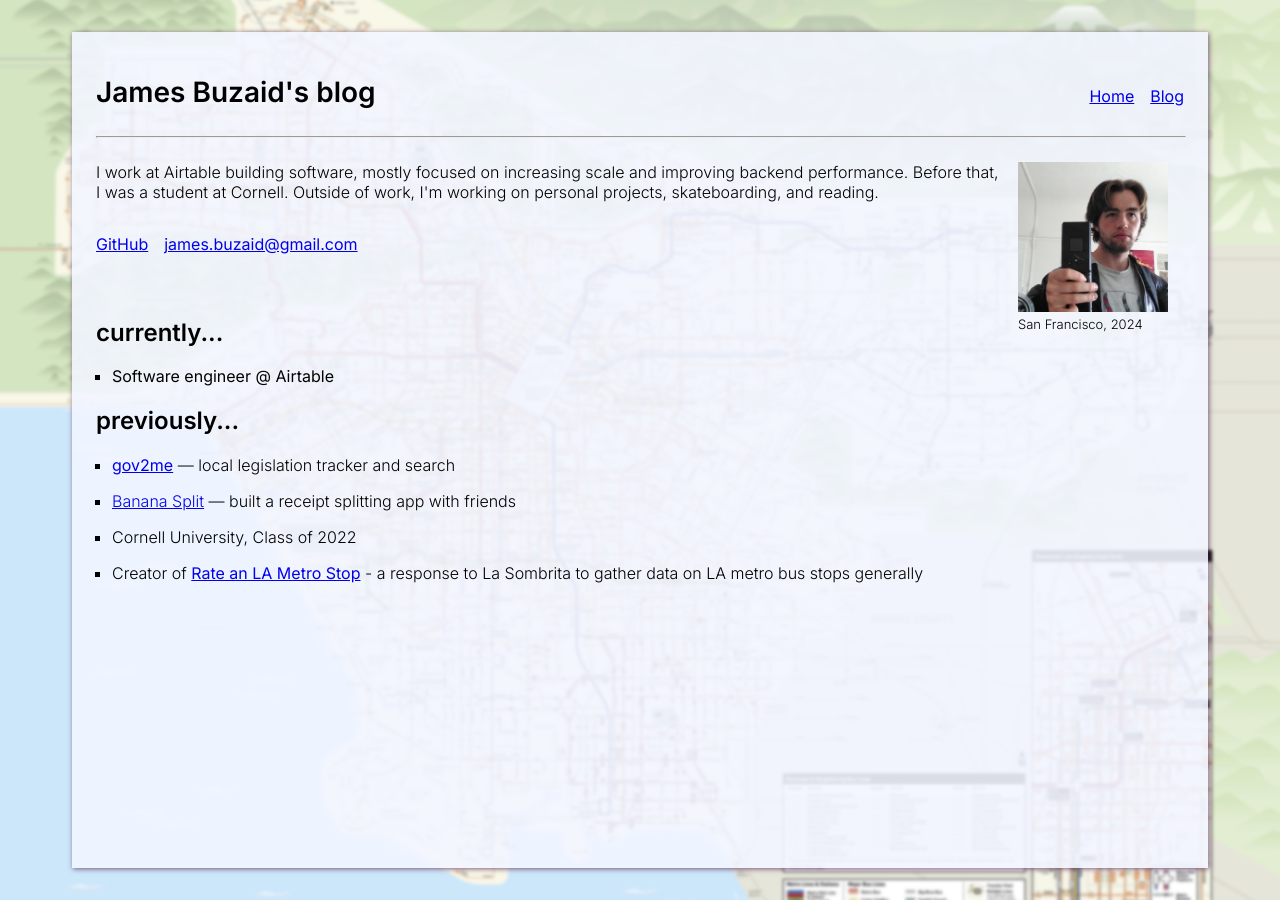
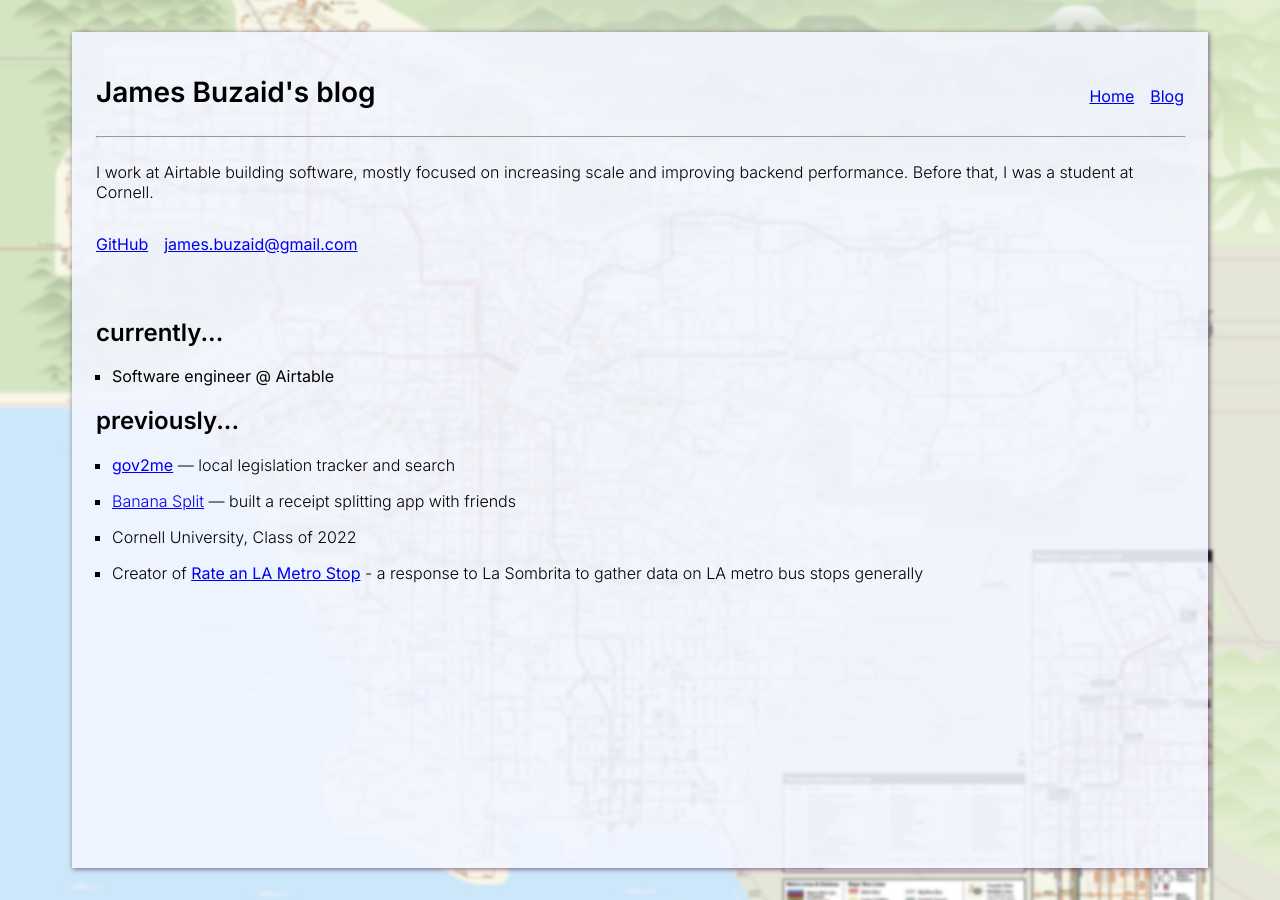
Before and after one commit to buzaidj/buzaidj.github.io, a Jekyll site: the page built from index.html, in a window 1280 px wide. Built offline with Jekyll 4.4.1, drawn with Linux system fonts in a browser that asks for light colours.

Commit message:
remove blog post that's not finished + update home page

```diff
--- a/index.html
+++ b/index.html
@@ -33,7 +33,7 @@ title: About
         <hr>
         <div class="two-col">
             <div>
-                <p class="intro-text">I work at Airtable building software, mostly focused on increasing scale and improving backend performance. Before that, I was a student at Cornell. Outside of work, I'm working on personal projects, skateboarding, and reading.</p>
+                <p class="intro-text">I work at Airtable building software, mostly focused on increasing scale and improving backend performance. Before that, I was a student at Cornell.</p>
                 <div class="socials">
                     <p class="social-link"><a href="https://github.com/buzaidj">GitHub</a></p>
                     <p class="social-link"><a href="mailto:james.buzaid@gmail.com">james.buzaid@gmail.com</a></p>
@@ -72,12 +72,12 @@ title: About
                     </ul>
                 </div>
             </div>
-            <div id="right-col-image">
+            <!-- <div id="right-col-image">
                 <figure id="me">
                     <img src="{{ '/assets/flip.jpg' | relative_url }}" id="me" width="150" aria-label="Me" />
                     <figcaption>San Francisco, 2024</figcaption>
                 </figure>
-            </div>
+            </div> -->
         </div>
 </body>
 </html>
```
Also changed, not shown: 3 other files.
